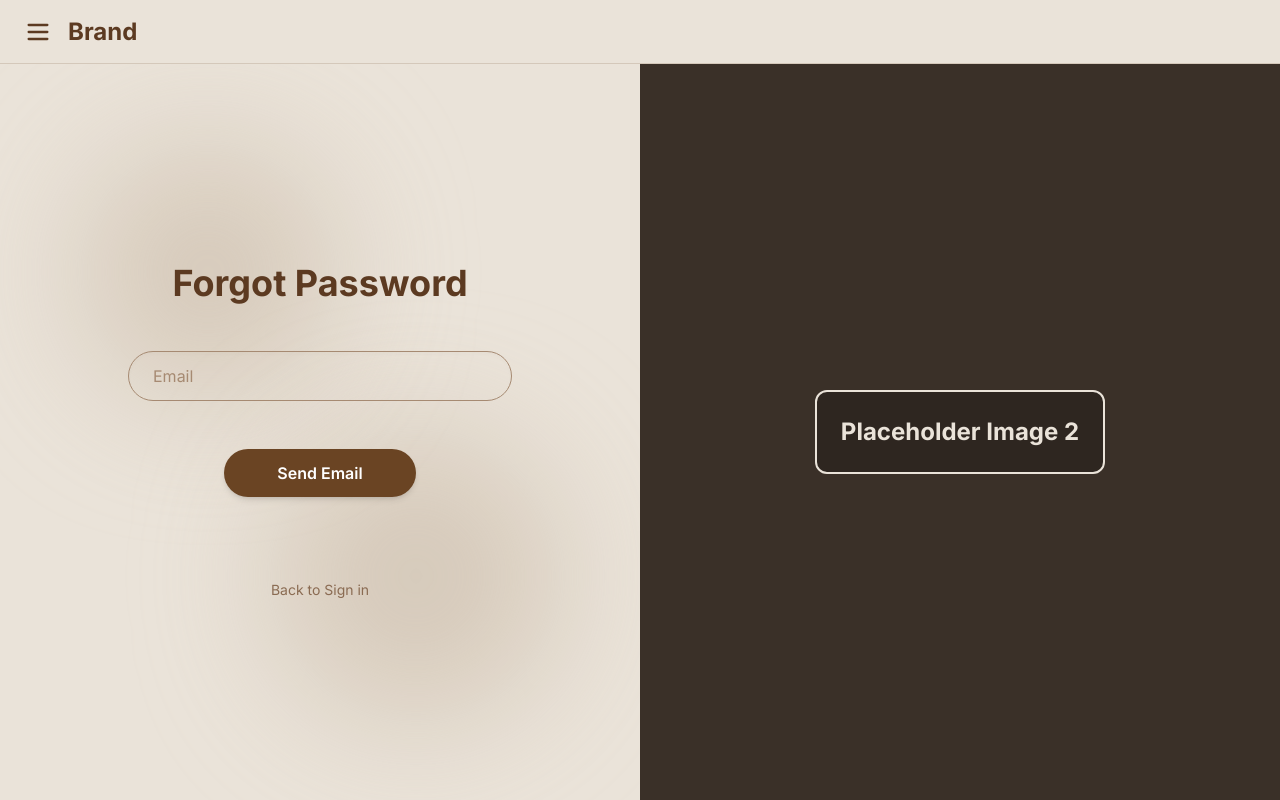
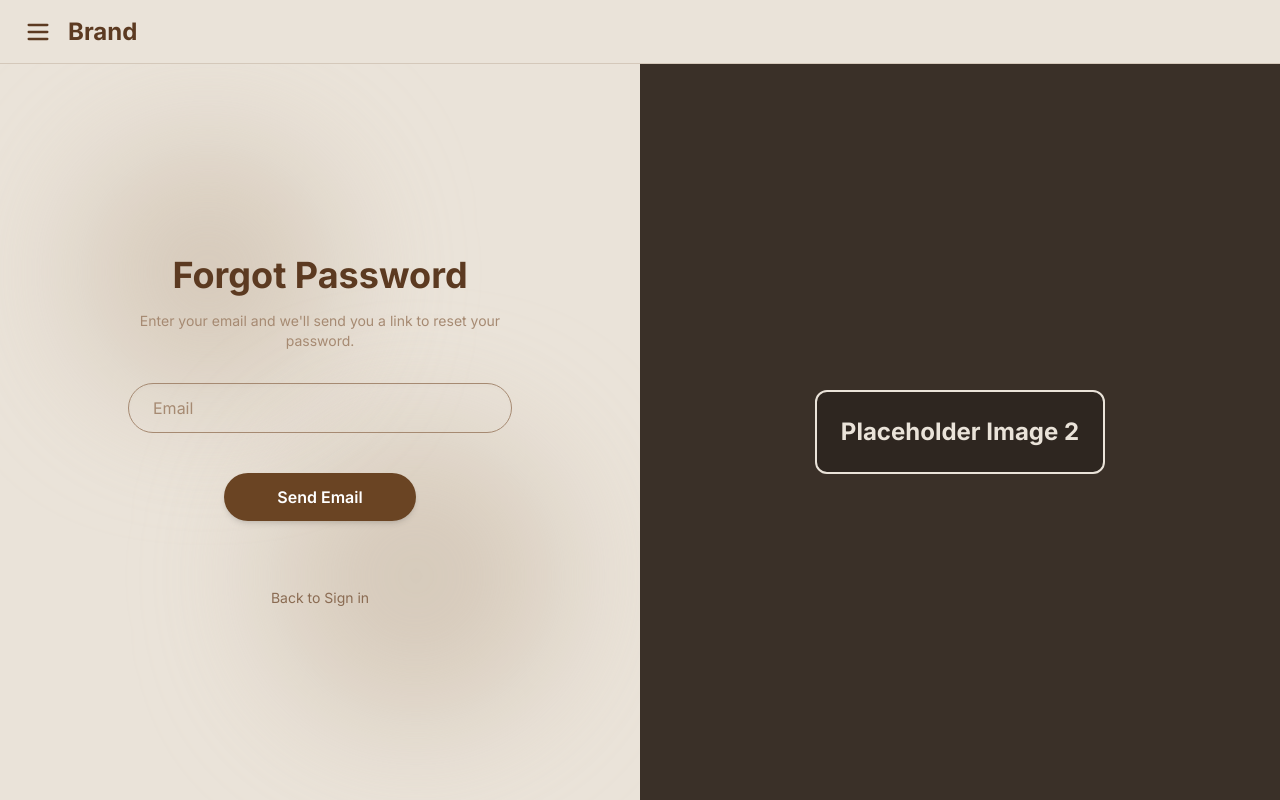
Before and after one commit to AlexaAko548/food-delivery-webapp, a Next.js app in the folder food-delivery-app/: page /forgot-password in a window 1280 px wide. Built offline with nearby package versions, Linux system fonts and the light colour scheme; no server answers.

Commit message:
bugfix: fixed forgot password email not sending

```diff
--- a/food-delivery-app/app/forgot-password/page.tsx
+++ b/food-delivery-app/app/forgot-password/page.tsx
@@ -1,9 +1,15 @@
 "use client";
 import Link from "next/link";
 import { useState, useEffect } from "react";
+import { sendPasswordResetEmail } from "firebase/auth";
+import { auth } from "@/firebase/clientApp";
 
 export default function ForgotPasswordPage() {
   const [currentSlide, setCurrentSlide] = useState(0);
+  const [email, setEmail] = useState("");
+  const [status, setStatus] = useState<"idle" | "loading" | "success" | "error">("idle");
+  const [errorMessage, setErrorMessage] = useState("");
+
   const slides = ["Placeholder Image 1", "Placeholder Image 2", "Placeholder Image 3"];
 
   useEffect(() => {
@@ -12,6 +18,31 @@ export default function ForgotPasswordPage() {
     }, 3000);
     return () => clearInterval(timer);
   }, [slides.length]);
+
+  const handleSubmit = async (e: React.FormEvent) => {
+    e.preventDefault();
+    setStatus("loading");
+    setErrorMessage("");
+
+    try {
+      await sendPasswordResetEmail(auth, email);
+      setStatus("success");
+    } catch (error: unknown) {
+      setStatus("error");
+      if (error instanceof Error) {
+        const code = (error as { code?: string }).code;
+        if (code === "auth/user-not-found") {
+          setErrorMessage("No account found with this email.");
+        } else if (code === "auth/invalid-email") {
+          setErrorMessage("Please enter a valid email address.");
+        } else if (code === "auth/too-many-requests") {
+          setErrorMessage("Too many attempts. Please try again later.");
+        } else {
+          setErrorMessage("Something went wrong. Please try again.");
+        }
+      }
+    }
+  };
 
   return (
     <div className="min-h-screen flex flex-col bg-[#EAE3D9]">
@@ -25,33 +56,68 @@ export default function ForgotPasswordPage() {
       </header>
 
       <div className="flex flex-1 overflow-hidden">
-
         <div className="w-full md:w-1/2 flex flex-col justify-center relative p-8">
           <div className="absolute top-20 left-20 w-64 h-64 bg-[#DCD1C4] rounded-full mix-blend-multiply filter blur-3xl opacity-60"></div>
           <div className="absolute bottom-20 right-20 w-72 h-72 bg-[#DCD1C4] rounded-full mix-blend-multiply filter blur-3xl opacity-60"></div>
 
           <div className="max-w-sm mx-auto w-full relative z-10">
-            <h2 className="text-4xl font-bold text-[#5C3A21] mb-12 text-center">Forgot Password</h2>
+            <h2 className="text-4xl font-bold text-[#5C3A21] mb-4 text-center">Forgot Password</h2>
 
-            <form className="space-y-6" onSubmit={(e) => e.preventDefault()}>
+            {status === "success" ? (
+              <div className="text-center space-y-6 mt-8">
+                <div className="flex items-center justify-center w-16 h-16 mx-auto rounded-full bg-[#6A4423]/10">
+                  <svg className="w-8 h-8 text-[#6A4423]" fill="none" stroke="currentColor" viewBox="0 0 24 24">
+                    <path strokeLinecap="round" strokeLinejoin="round" strokeWidth="2" d="M5 13l4 4L19 7" />
+                  </svg>
+                </div>
+                <p className="text-[#5C3A21] font-semibold text-lg">Check your email</p>
+                <p className="text-[#A68A72] text-sm">
+                  We sent a password reset link to <span className="font-medium text-[#5C3A21]">{email}</span>.
+                  Check your inbox and follow the instructions.
+                </p>
+                <button
+                  onClick={() => { setStatus("idle"); setEmail(""); }}
+                  className="text-sm text-[#8A6B52] hover:text-[#5C3A21] transition-colors underline underline-offset-2"
+                >
+                  Try a different email
+                </button>
+              </div>
+            ) : (
+              <>
+                <p className="text-[#A68A72] text-sm text-center mb-8">
+                  Enter your email and we'll send you a link to reset your password.
+                </p>
+
+                <form className="space-y-6" onSubmit={handleSubmit}>
                   <input
                     type="email"
                     placeholder="Email"
+                    value={email}
+                    onChange={(e) => setEmail(e.target.value)}
                     className="w-full px-6 py-3 rounded-full border border-[#A68A72] bg-transparent text-[#5C3A21] placeholder:text-[#A68A72] focus:outline-none focus:ring-2 focus:ring-[#6A4423] transition-all shadow-[inset_0_2px_4px_rgba(0,0,0,0.02)]"
                     required
+                    disabled={status === "loading"}
                   />
 
-              <div className="pt-6 flex justify-center">
+                  {}
+                  {status === "error" && (
+                    <p className="text-red-500 text-sm text-center">{errorMessage}</p>
+                  )}
+
+                  <div className="pt-4 flex justify-center">
                     <button
                       type="submit"
-                  className="w-1/2 py-3 bg-[#6A4423] hover:bg-[#523318] text-white rounded-full font-semibold shadow-md transition-colors"
+                      disabled={status === "loading"}
+                      className="w-1/2 py-3 bg-[#6A4423] hover:bg-[#523318] text-white rounded-full font-semibold shadow-md transition-colors disabled:opacity-60 disabled:cursor-not-allowed"
                     >
-                  Send Email
+                      {status === "loading" ? "Sending..." : "Send Email"}
                     </button>
                   </div>
                 </form>
+              </>
+            )}
 
-            <div className="mt-20 text-center">
+            <div className="mt-16 text-center">
               <Link href="/login" className="text-sm text-[#8A6B52] hover:text-[#5C3A21] transition-colors">
                 Back to Sign in
               </Link>
@@ -66,7 +132,6 @@ export default function ForgotPasswordPage() {
             </span>
           </div>
         </div>
-
       </div>
     </div>
   );
```
Lines whose indentation alone changed are shown as unchanged.
